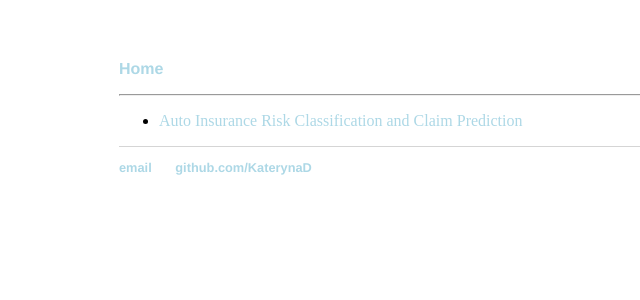
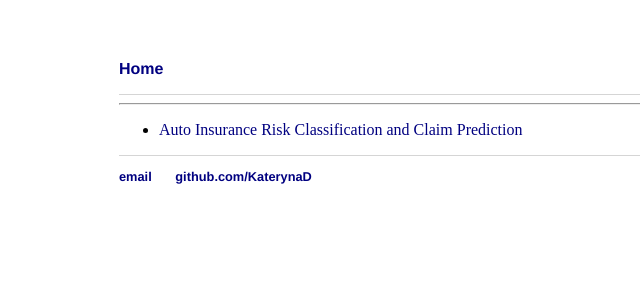
Before and after one commit to KaterynaD/KaterynaD.github.io, a Jekyll site: the page built from index.html, in a window 1280 px wide. Shown: the top 300 px of the page, without its empty margins (73-713 px from the left). Built offline with Jekyll 4.4.1, drawn with Linux system fonts in a browser that asks for light colours.

Commit message:
Update main.css

```diff
--- a/css/main.css
+++ b/css/main.css
@@ -12,9 +12,12 @@ nav ul li, footer ul li {
     display: inline;
     margin-right: 20px;
 }
+nav {
+    border-bottom: 1px solid #d5d5d5;
+}
 a {
     text-decoration: none;
-    color: #add8e6;
+    color: #000080;
 }
 a:hover {
     text-decoration: underline;
```
